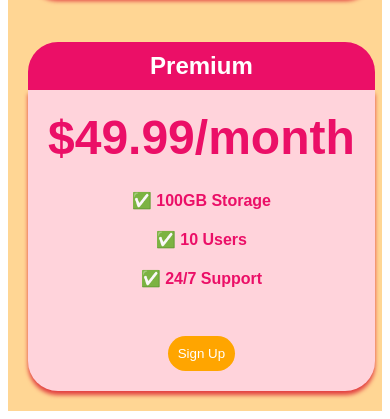
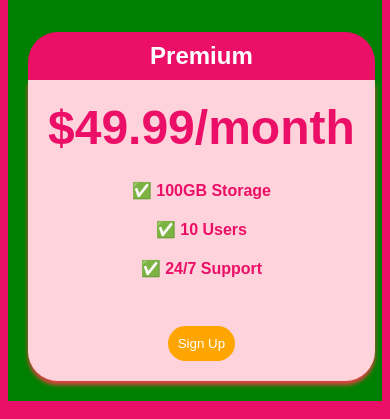
Before and after one commit to Samdoez/responsive-pricelist, a plain HTML site: page index.html in a window 390 px wide. Shown: the part 774-1193 px from the top of the page. Drawn offline with Linux system fonts and the light colour scheme; a web font is replaced by a local one.

Commit message:
more update

```diff
--- a/index.html
+++ b/index.html
@@ -11,15 +11,16 @@
     body {
       font-family: 'Sono', sans-serif;
       font-size: 1.5rem;
+      background-color: #eb0f67;
     }
     .pricing-container{
       background-color: rgb(255, 214, 148);
       height: 100vh;
       display: flex; /*here am using flex methods to style it better*/
-      gap: 5px;
+      gap: 0px;
       flex-direction: row;
       justify-content: center;
-      align-items: center !important;
+      align-items: center;
 
       /*if i dont include this flex-wrap: wrap; code,  the boxes will always want to all be on a straight line and in doing
       that they go out of the container div and it dosent look great*/
@@ -71,19 +72,13 @@
       box-shadow: none;
     }
     /* Hint: What can you do with a media query and flexbox? */
-    @media (max-width: 1250px) {
-              .pricing-container{
-                          /*here am using flex methods to style it better*/
-                          flex-direction: column;
-                          height: 100%;
-            }
+      @media (max-width: 1050px) {
+          .pricing-container {
+            height: 100%;
+            flex-direction: column;
+            background-color: green;
 
-               /* .pricing-plan{
-                  flex: 1;
-                         max-width: 50%;
-                          background-color: #fbcbc9
-
-            }*/
+          }
     }
   </style>
 </head>
```
